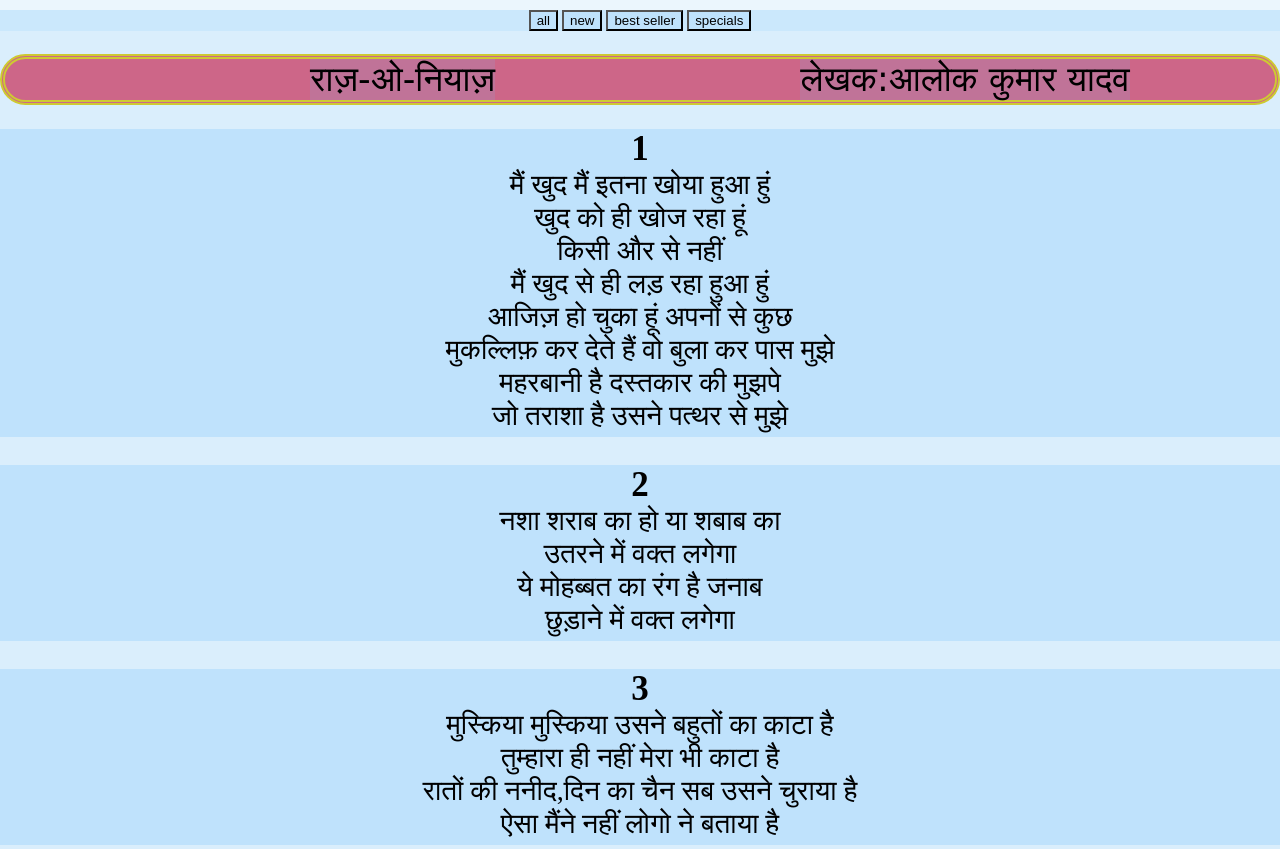
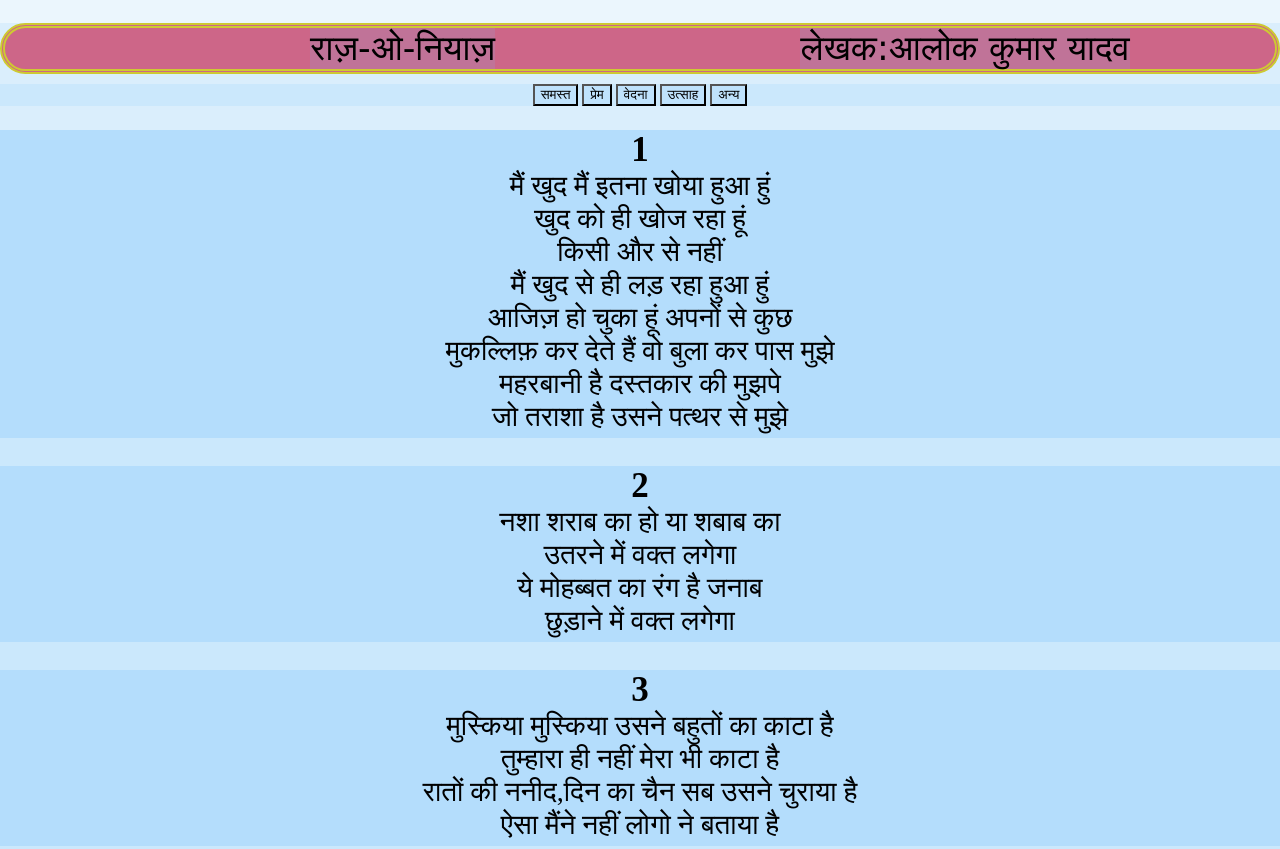
Before and after one commit to Alok-2003/Niyaaz3006, a plain HTML site: page index.html in a window 1280 px wide. Shown: the top 849 px of the page. Drawn offline with Linux system fonts and the light colour scheme; a web font is replaced by a local one.

Commit message:
Update index.html

```diff
--- a/index.html
+++ b/index.html
@@ -11,18 +11,20 @@
 </head>
 <body>
 
-    <div class = "filter-btns">
-        <button type = "button" class = "filter-btn" id = "all">all</button>
-        <button type = "button" class = "filter-btn" id = "new">new</button>
-        <button type = "button" class = "filter-btn" id = "best-sellers">best seller</button>
-        <button type = "button" class = "filter-btn" id = "specials">specials</button>
-     </div>
-
-
     <div class="header">
         <h2>राज़-ओ-नियाज़</h2>
         <h2>लेखक:आलोक कुमार यादव</h2>
     </div>
+
+    <div class="filter-btns">
+        <button type="button" class="filter-btn" id="all">समस्त</button>
+        <button type="button" class="filter-btn" id="love">प्रेम </button>
+        <button type="button" class="filter-btn" id="pain">वेदना</button>
+        <button type="button" class="filter-btn" id="motivate">उत्साह</button>
+        <button type="button" class="filter-btn" id="others">अन्य</button>
+    </div>
+    <div class="filter-item all motivate" id="FirstOne">
+
     <div>
     <h1>1</h1>
     <p>
```
